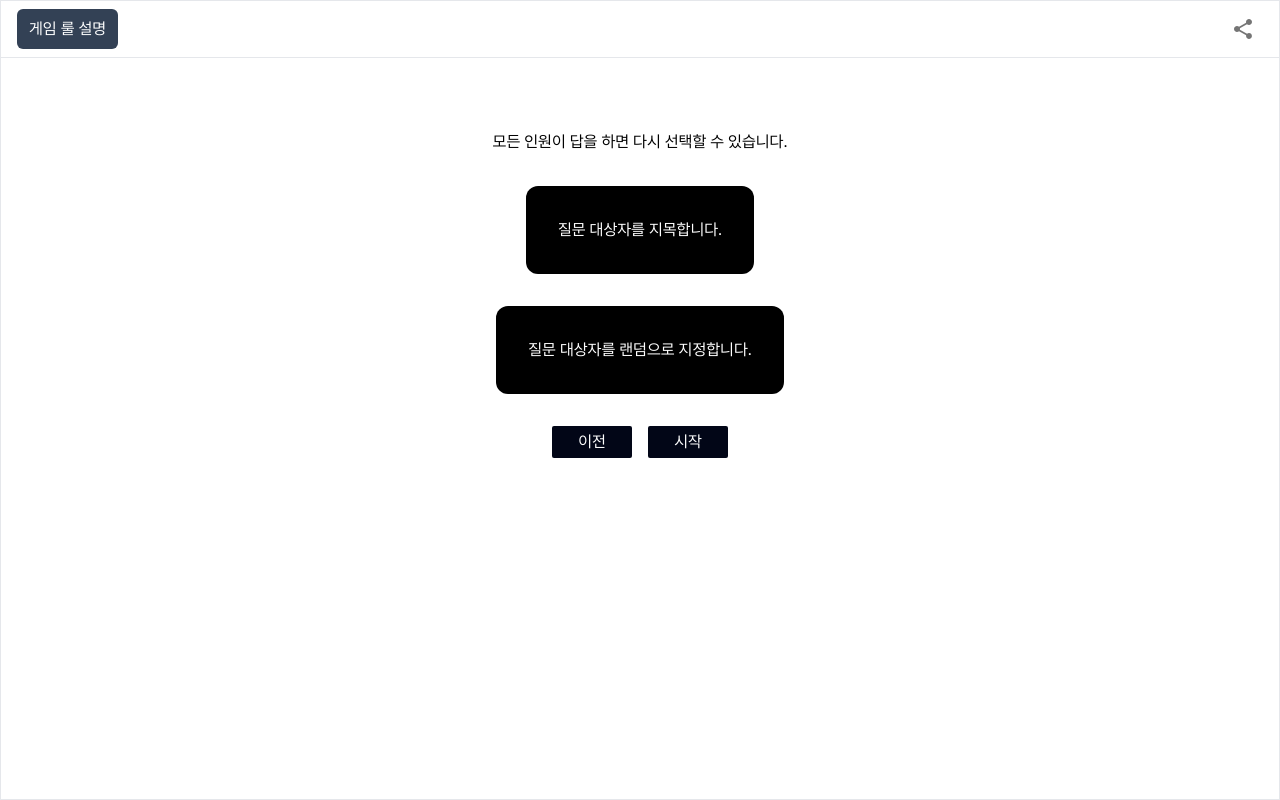
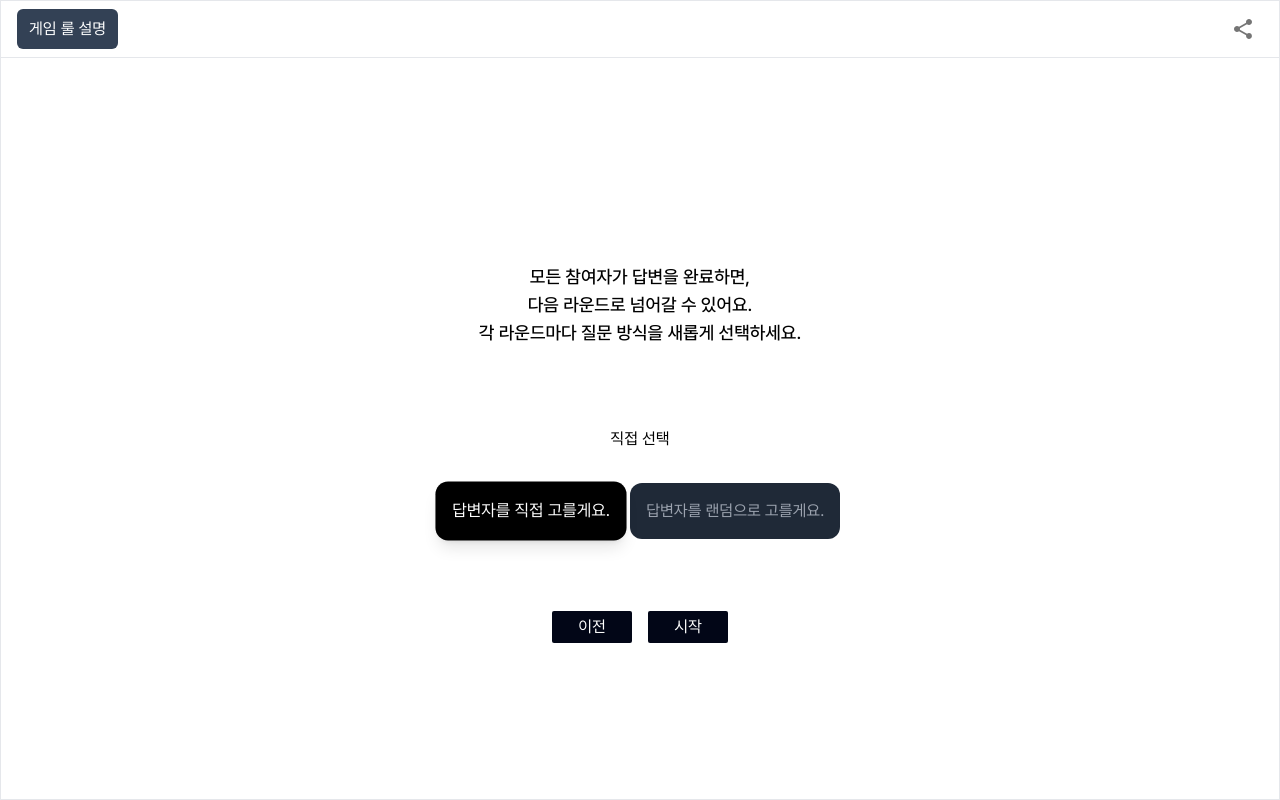
Before and after one commit to bellDev-code/Answer-the-question-Front, a React (Vite) app: page /singlePage/answerSelect in a window 1280 px wide. Built offline with nearby package versions, Linux system fonts and the light colour scheme.

Commit message:
✨ 질문 선택 ui 변경 질문 답변 ui 변경

```diff
--- /dev/null
+++ b/src/Components/PlayTypeSelection/index.tsx
@@ -0,0 +1,41 @@
+import { TPlaySelectionType } from '@Api/types';
+import React from 'react';
+
+interface IProps {
+  selectedPlayType: TPlaySelectionType;
+  setSelectedPlayType: React.Dispatch<React.SetStateAction<TPlaySelectionType>>;
+}
+
+const index = ({ selectedPlayType, setSelectedPlayType }: IProps) => {
+  const handleClickType = (type: TPlaySelectionType) => {
+    setSelectedPlayType(type);
+  };
+
+  // 선택된 버튼의 스타일을 강화합니다.
+  const selectedStyle = 'shadow-lg bg-black text-white scale-105 z-10';
+  // 비선택 버튼의 스타일을 정의합니다.
+  const unselectedStyle = 'bg-gray-800 text-gray-400';
+
+  return (
+    <div className='flex break-keep flex-row space-x-2 relative'>
+      <button
+        onClick={() => handleClickType('direct')}
+        className={`break-words text-balck transition-transform duration-300 p-4 rounded-xl
+          focus:outline-none
+          ${selectedPlayType === 'direct' ? selectedStyle : unselectedStyle}`}
+      >
+        답변자를 직접 고를게요.
+      </button>
+      <button
+        onClick={() => handleClickType('random')}
+        className={` break-keep transition-transform duration-300 p-4 rounded-xl
+          focus:outline-none
+          ${selectedPlayType === 'random' ? selectedStyle : unselectedStyle}`}
+      >
+        답변자를 랜덤으로 고를게요.
+      </button>
+    </div>
+  );
+};
+
+export default index;
--- a/src/Components/TypewriterComponent/index.tsx
+++ b/src/Components/TypewriterComponent/index.tsx
@@ -43,7 +43,7 @@ const TypewriterComponent = ({ text }: IProps) => {
   };
 
   return (
-    <div className='w-full border-b pb-2'>
+    <div className='w-full pb-2'>
       <Typewriter
         onInit={(typewriter) => {
           typewriter
--- a/src/Pages/AnswerPage/index.tsx
+++ b/src/Pages/AnswerPage/index.tsx
@@ -11,7 +11,6 @@ import { DYNAMIC_ROUTE_PATH } from '@Configure/constant';
 import PlayGameLayout from '@Layouts/PlayGameLayout';
 import SelectPlayerComponent from '@Components/SelectPlayer';
 import QuestionAndAnswer from '@Components/QuestionAndAnswer';
-import GuideTextComponent from '@Components/GuideText';
 import { BaseButton } from '@Components/atom/button/BaseButton';
 import { useQueryClient } from '@tanstack/react-query';
 import { useDelayedVisibility } from 'src/hooks/useDelayedVisibility';
@@ -97,19 +96,6 @@ const AnswerPage = () => {
             className='mb-6'
           />
         )}
-
-        <GuideTextComponent>
-          <div>질문에 답변을 한 후, 다음 단계로 넘어갑니다:</div>
-          <ul>
-            <li>
-              <strong>다음 사람 선택</strong>: 화면에서 다음 대화 상대를 선택합니다.
-            </li>
-            <li>
-              <strong>다음 질문 버튼 클릭</strong>: 선택한 후,{'다음 질문'} 버튼을 눌러 다음 단계로
-              진행합니다.
-            </li>
-          </ul>
-        </GuideTextComponent>
       </div>
       <div className='flex justify-end px-10 py-10'>
         {isShowButton && (
--- a/src/Pages/SelectPlayerTypePage/index.tsx
+++ b/src/Pages/SelectPlayerTypePage/index.tsx
@@ -1,7 +1,6 @@
 import useSingleInputStore from '@Store/usePlayerStore';
-import React from 'react';
+import React, { useState } from 'react';
 import { useNavigate } from 'react-router-dom';
-import useAnswerSelectStore from '@Store/useAnswerSelectStore';
 import { useStartGameQuery } from '@Api/singleGame';
 import useApiStore from '@Store/useGameInfoStore';
 import { IRequestGameStartData, TPlaySelectionType } from '@Api/types';
@@ -10,38 +9,24 @@ import { toast } from '@Components/toastify/toastify';
 import { BaseButton } from '@Components/atom/button/BaseButton';
 import PlayGameLayout from '@Layouts/PlayGameLayout';
 import StartGameLoading from '@Components/Skeleton/StartGameLoading';
+import PlayTypeSelection from '@Components/PlayTypeSelection';
+import { convertPlayerSelectionType } from 'src/utils/convertText';
 
 const AnswerSelectPage = () => {
   const navigate = useNavigate();
   const { players, setSelectedName } = useSingleInputStore();
   const { mutate: startGameMutate, isPending } = useStartGameQuery();
   const { setApiResult } = useApiStore();
-
-  const { selectedRoute, setSelectedRoute } = useAnswerSelectStore();
+  const [selectedPlayType, setSelectedPlayType] = useState<TPlaySelectionType>('direct');
 
   const handlePrevious = () => {
     navigate(ROUTE_PATH.SINGLE_PAGE);
   };
 
-  const selectQApage = () => {
-    setSelectedRoute(ROUTE_PATH.SELECT_QA_PAGE);
-  };
-
-  const randomQApage = () => {
-    setSelectedRoute(ROUTE_PATH.RANDOM_QA_PAGE);
-  };
-
   const handleStart = async () => {
-    if (selectedRoute) {
-      let playerSelectionType: TPlaySelectionType = 'direct';
-
-      if (selectedRoute === ROUTE_PATH.RANDOM_QA_PAGE) {
-        playerSelectionType = 'random';
-      }
-
     const gameStartData: IRequestGameStartData = {
       players,
-        playerSelectionType,
+      playerSelectionType: selectedPlayType,
       category: 'serious',
     };
 
@@ -66,7 +51,6 @@ const AnswerSelectPage = () => {
         }
       },
     });
-    }
   };
 
   if (isPending) {
@@ -75,31 +59,21 @@ const AnswerSelectPage = () => {
 
   return (
     <PlayGameLayout>
-      <div className='sm: h-screen'>
-        <div className='sm: flex flex-col items-center w-full gap-8'>
-          <h1 className='sm: mt-12'>모든 인원이 답을 하면 다시 선택할 수 있습니다.</h1>
-          <div>
-            <button
-              onClick={selectQApage}
-              className='sm: bg-black text-white p-8 rounded-xl
-          hover:bg-gray-900 focus:outline-none focus:ring-4 focus:ring-gray-300'
-            >
-              질문 대상자를 지목합니다.
-            </button>
-          </div>
-          <div>
-            <button
-              onClick={randomQApage}
-              className='sm: bg-black text-white p-8 rounded-xl
-          hover:bg-gray-900 focus:outline-none focus:ring-4 focus:ring-gray-300'
-            >
-              질문 대상자를 랜덤으로 지정합니다.
-            </button>
-          </div>
-          <div className='sm: flex gap-4'>
+      <div className='flex flex-col items-center w-full gap-8'>
+        <h1 className='mt-12 text-center text-lg font-medium mb-12'>
+          모든 참여자가 답변을 완료하면,
+          <br /> 다음 라운드로 넘어갈 수 있어요. <br /> 각 라운드마다 질문 방식을 새롭게 선택하세요.
+        </h1>
+
+        <div>{convertPlayerSelectionType(selectedPlayType)}</div>
+
+        <PlayTypeSelection
+          selectedPlayType={selectedPlayType}
+          setSelectedPlayType={setSelectedPlayType}
+        />
+        <div className='flex gap-4 mt-10'>
           <BaseButton onClick={handlePrevious}>이전</BaseButton>
           <BaseButton onClick={handleStart}>시작</BaseButton>
-          </div>
         </div>
       </div>
     </PlayGameLayout>
--- a/src/utils/convertText.ts
+++ b/src/utils/convertText.ts
@@ -3,9 +3,9 @@ import { TGameCategory, TPlaySelectionType } from '@Api/types';
 export const convertPlayerSelectionType = (type: TPlaySelectionType) => {
   switch (type) {
     case 'direct':
-      return '지목 방식';
+      return '직접 선택';
     case 'random':
-      return '랜덤 방식';
+      return '랜덤 선택';
     default:
       return '';
   }
```
Lines whose indentation alone changed are shown as unchanged.
